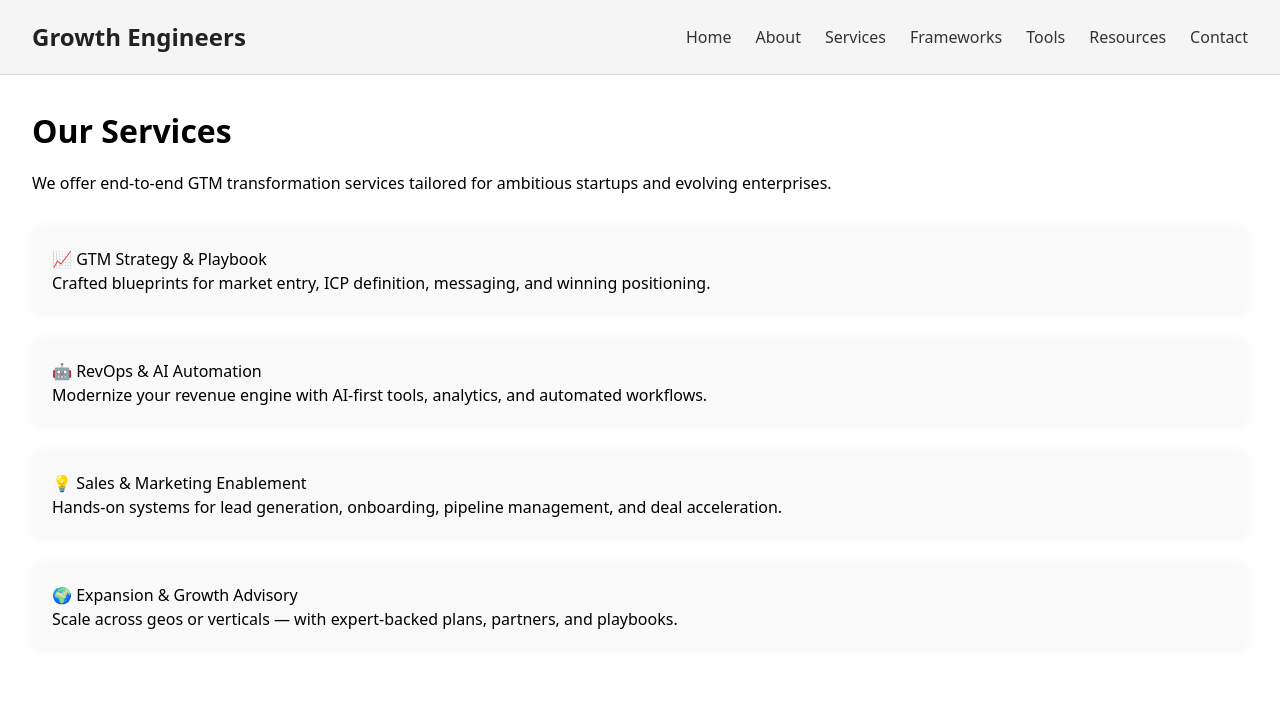
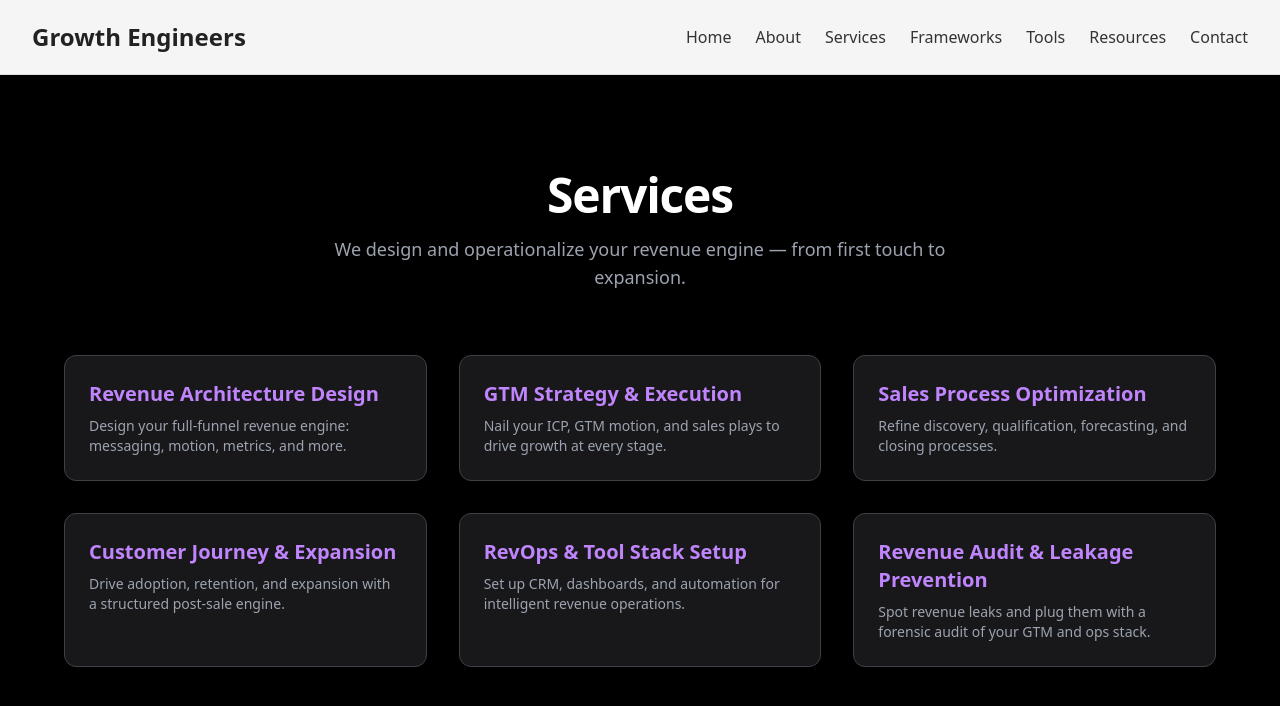
Before and after one commit to sameerjoshy/newwebsite, a React (Vite) app: page /services in a window 1280 px wide. Shown: the top 706 px of the page. Built offline with nearby package versions, Linux system fonts and the light colour scheme.

Commit message:
Framer-style redesign for Home, Services, and global theme

```diff
--- a/src/global.css
+++ b/src/global.css
@@ -1,13 +1,13 @@
-/* ===== GLOBAL STYLES ===== */
+/* File: src/global.css – Growth Engineers dark classy + edgy theme */
 
 :root {
-  --primary-color: #0070f3;
-  --accent-color: #00bfa6;
-  --text-color: #1a1a1a;
-  --bg-color: #f8f9fb;
-  --section-bg: #ffffff;
-  --border-color: #e0e0e0;
-  --font-main: 'Segoe UI', Tahoma, Geneva, Verdana, sans-serif;
+  --primary-color: #7F5AF0;       /* Neon violet */
+  --accent-color: #00C9A7;        /* Electric teal */
+  --text-color: #ffffff;
+  --bg-color: #0A0A0A;
+  --section-bg: #121212;
+  --border-color: #2D2D2D;
+  --font-main: 'Inter', sans-serif;
 }
 
 * {
@@ -21,10 +21,12 @@ body {
   background-color: var(--bg-color);
   color: var(--text-color);
   line-height: 1.6;
+  -webkit-font-smoothing: antialiased;
+  -moz-osx-font-smoothing: grayscale;
 }
 
 a {
-  color: var(--primary-color);
+  color: var(--accent-color);
   text-decoration: none;
   font-weight: 500;
 }
@@ -34,48 +36,52 @@ a:hover {
 }
 
 h1, h2, h3, h4, h5, h6 {
-  color: #111;
-  margin-bottom: 0.5rem;
-  font-weight: 600;
+  margin-bottom: 0.75rem;
+  font-weight: 700;
+  color: var(--text-color);
 }
 
 p {
   margin-bottom: 1rem;
+  color: #B0B0B0;
 }
 
 .container {
-  max-width: 960px;
+  max-width: 1200px;
   margin: 0 auto;
   padding: 2rem;
 }
 
-/* Reusable card style */
 .card {
   background-color: var(--section-bg);
-  padding: 1.5rem;
-  border-radius: 0.5rem;
-  box-shadow: 0 2px 4px rgba(0,0,0,0.05);
+  padding: 2rem;
+  border-radius: 1rem;
+  box-shadow: 0 6px 18px rgba(0, 0, 0, 0.2);
   border: 1px solid var(--border-color);
+  transition: transform 0.3s ease;
 }
 
-/* Button */
+.card:hover {
+  transform: translateY(-4px);
+}
+
 .button {
   display: inline-block;
-  padding: 0.6rem 1.2rem;
+  padding: 0.75rem 1.5rem;
   background-color: var(--primary-color);
   color: white;
-  border-radius: 0.4rem;
+  border-radius: 0.5rem;
   font-weight: 600;
-  transition: background-color 0.3s ease;
+  transition: background-color 0.3s ease, transform 0.2s ease;
 }
 
 .button:hover {
-  background-color: #005bb5;
+  background-color: #5e3fd7;
+  transform: scale(1.05);
 }
 
-/* Navbar adjustments */
 .navbar {
-  background-color: #ffffff;
+  background-color: var(--section-bg);
   padding: 1rem 2rem;
   border-bottom: 1px solid var(--border-color);
   display: flex;
@@ -89,4 +95,15 @@ p {
 .navbar a {
   color: var(--text-color);
   margin-left: 1.5rem;
+  font-weight: 500;
+  transition: color 0.2s ease;
 }
+
+.navbar a:hover {
+  color: var(--accent-color);
+}
+
+.section {
+  padding: 6rem 2rem;
+  background-color: var(--section-bg);
+}
--- a/src/pages/Home.jsx
+++ b/src/pages/Home.jsx
@@ -1,36 +1,53 @@
-// src/pages/Home.jsx
+// File: src/pages/Home.jsx (Framer-style redesign)
+
+import { motion } from "framer-motion";
+
 export default function Home() {
   return (
-    <div className="min-h-screen bg-white text-gray-800">
-      {/* Hero Section */}
-      <section className="flex flex-col items-center justify-center text-center px-6 py-24 bg-gray-50">
-        <h1 className="text-5xl md:text-6xl font-bold tracking-tight mb-4 text-gray-900">
-          Growth Engineers
-        </h1>
-        <p className="text-lg md:text-xl max-w-2xl mb-6 text-gray-600">
-          AI-first revenue engine design for unstoppable SaaS growth.
-        </p>
-        <div className="flex flex-wrap gap-4 justify-center">
+    <section className="min-h-screen bg-black text-white px-6 py-32 flex flex-col items-center justify-center text-center">
+      <motion.h1
+        initial={{ opacity: 0, y: 60 }}
+        animate={{ opacity: 1, y: 0 }}
+        transition={{ duration: 0.8 }}
+        className="text-5xl md:text-6xl font-bold tracking-tight leading-tight mb-6"
+      >
+        Revenue. Engineered.
+      </motion.h1>
+
+      <motion.p
+        initial={{ opacity: 0 }}
+        animate={{ opacity: 1 }}
+        transition={{ delay: 0.3, duration: 0.8 }}
+        className="text-lg md:text-xl text-gray-400 max-w-2xl mb-10"
+      >
+        We design, operationalize, and accelerate revenue engines for SaaS teams. Smart systems. Precision growth. Full-funnel impact.
+      </motion.p>
+
+      <motion.div
+        initial={{ opacity: 0, scale: 0.95 }}
+        animate={{ opacity: 1, scale: 1 }}
+        transition={{ delay: 0.5, duration: 0.5 }}
+        className="flex flex-wrap gap-4 justify-center"
+      >
         <a
           href="/services"
-            className="px-6 py-3 text-white bg-black hover:bg-gray-800 rounded-full font-medium transition"
+          className="px-6 py-3 rounded-full font-semibold bg-gradient-to-r from-purple-600 to-blue-500 shadow-lg hover:scale-105 transition"
         >
           Explore Services
         </a>
         <a
           href="/contact"
-            className="px-6 py-3 border border-gray-800 text-gray-800 hover:bg-gray-100 rounded-full font-medium transition"
+          className="px-6 py-3 rounded-full font-medium border border-gray-500 text-gray-300 hover:bg-gray-900 transition"
         >
-            Get in Touch
+          Book a Call
         </a>
+      </motion.div>
+
+      {/* Section 2: Coming soon */}
+      <div className="mt-32 text-center">
+        <h2 className="text-3xl font-bold text-white uppercase tracking-widest">Trusted by Top SaaS Teams</h2>
+        <p className="text-gray-400 mt-2">Logos and testimonials coming soon</p>
       </div>
     </section>
-
-      {/* Placeholder for next sections */}
-      <section className="py-20 bg-white text-center">
-        <h2 className="text-3xl font-semibold mb-4">Trusted by Top SaaS Teams</h2>
-        <p className="text-gray-500 mb-8">[Logos or testimonials section coming soon]</p>
-      </section>
-    </div>
   );
 }
--- a/src/pages/Services.jsx
+++ b/src/pages/Services.jsx
@@ -1,36 +1,76 @@
-import React from 'react'
+// File: src/pages/Services.jsx (Framer-style redesign)
+
+import React from 'react';
+import { motion } from 'framer-motion';
+import { Link } from 'react-router-dom';
+
+const services = [
+  {
+    title: 'Revenue Architecture Design',
+    description: 'Design your full-funnel revenue engine: messaging, motion, metrics, and more.',
+    link: '/services/revenue-architecture',
+  },
+  {
+    title: 'GTM Strategy & Execution',
+    description: 'Nail your ICP, GTM motion, and sales plays to drive growth at every stage.',
+    link: '/services/gtm-strategy',
+  },
+  {
+    title: 'Sales Process Optimization',
+    description: 'Refine discovery, qualification, forecasting, and closing processes.',
+    link: '/services/sales-optimization',
+  },
+  {
+    title: 'Customer Journey & Expansion',
+    description: 'Drive adoption, retention, and expansion with a structured post-sale engine.',
+    link: '/services/customer-expansion',
+  },
+  {
+    title: 'RevOps & Tool Stack Setup',
+    description: 'Set up CRM, dashboards, and automation for intelligent revenue operations.',
+    link: '/services/revops-tools',
+  },
+  {
+    title: 'Revenue Audit & Leakage Prevention',
+    description: 'Spot revenue leaks and plug them with a forensic audit of your GTM and ops stack.',
+    link: '/services/revenue-audit',
+  },
+];
 
 export default function Services() {
   return (
-    <div style={{ padding: '2rem' }}>
-      <h1 style={{ fontSize: '2rem', fontWeight: 'bold', marginBottom: '1rem' }}>Our Services</h1>
-      <p style={{ marginBottom: '2rem' }}>We offer end-to-end GTM transformation services tailored for ambitious startups and evolving enterprises.</p>
+    <section className="min-h-screen bg-black text-white px-6 py-24">
+      <div className="max-w-5xl mx-auto text-center mb-16">
+        <motion.h1
+          initial={{ opacity: 0, y: 50 }}
+          animate={{ opacity: 1, y: 0 }}
+          transition={{ duration: 0.6 }}
+          className="text-4xl md:text-5xl font-bold tracking-tight mb-4"
+        >
+          Services
+        </motion.h1>
+        <p className="text-gray-400 text-lg max-w-2xl mx-auto">
+          We design and operationalize your revenue engine — from first touch to expansion.
+        </p>
+      </div>
 
-      <div style={{ display: 'grid', gap: '1.5rem' }}>
-        <div style={cardStyle}>
-          <h2>📈 GTM Strategy & Playbook</h2>
-          <p>Crafted blueprints for market entry, ICP definition, messaging, and winning positioning.</p>
-        </div>
-        <div style={cardStyle}>
-          <h2>🤖 RevOps & AI Automation</h2>
-          <p>Modernize your revenue engine with AI-first tools, analytics, and automated workflows.</p>
-        </div>
-        <div style={cardStyle}>
-          <h2>💡 Sales & Marketing Enablement</h2>
-          <p>Hands-on systems for lead generation, onboarding, pipeline management, and deal acceleration.</p>
-        </div>
-        <div style={cardStyle}>
-          <h2>🌍 Expansion & Growth Advisory</h2>
-          <p>Scale across geos or verticals — with expert-backed plans, partners, and playbooks.</p>
-        </div>
+      <div className="grid grid-cols-1 sm:grid-cols-2 lg:grid-cols-3 gap-8 max-w-6xl mx-auto">
+        {services.map((service, index) => (
+          <motion.div
+            key={index}
+            whileHover={{ scale: 1.03 }}
+            transition={{ type: 'spring', stiffness: 300 }}
+          >
+            <Link
+              to={service.link}
+              className="block p-6 rounded-xl bg-zinc-900 border border-zinc-700 hover:border-purple-500 transition shadow-xl h-full"
+            >
+              <h3 className="text-xl font-semibold text-purple-400 mb-2">{service.title}</h3>
+              <p className="text-gray-400 text-sm">{service.description}</p>
+            </Link>
+          </motion.div>
+        ))}
       </div>
-    </div>
-  )
+    </section>
+  );
 }
-
-const cardStyle = {
-  padding: '1.25rem',
-  borderRadius: '0.75rem',
-  backgroundColor: '#f9f9f9',
-  boxShadow: '0 0 10px rgba(0,0,0,0.05)',
-}
```
Lines whose indentation alone changed are shown as unchanged.
